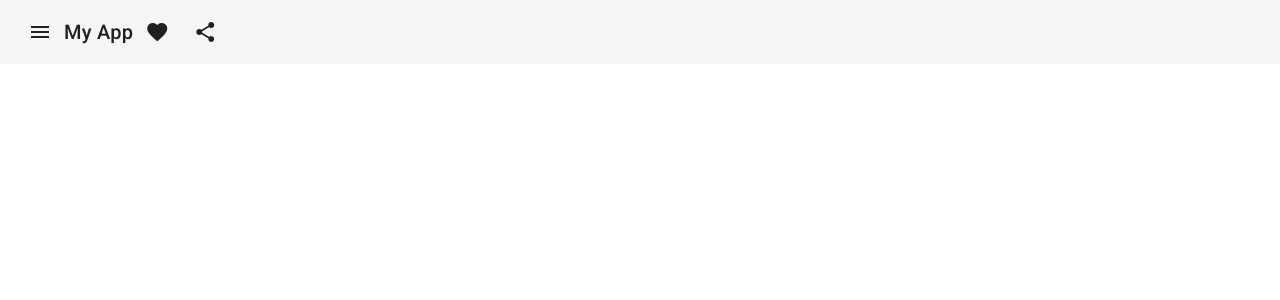
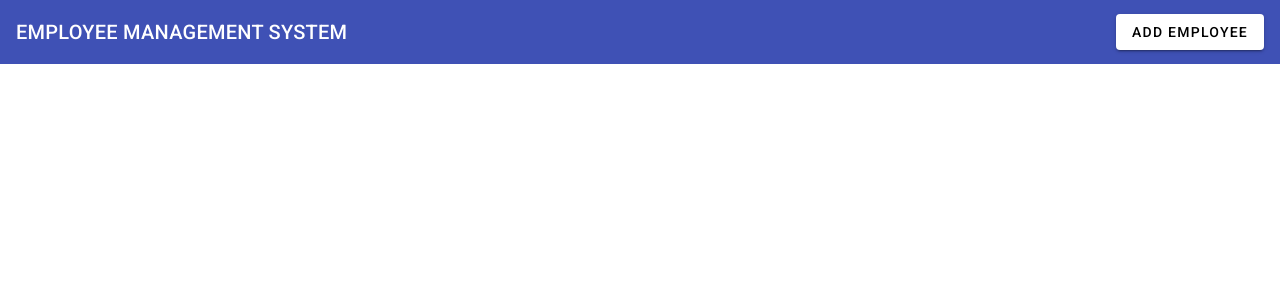
Before and after one commit to kudawela/ems_ui, an Angular app in the folder ems-uiapp/: page / in a window 1280 px wide. Shown: the top 300 px of the page. Built offline with nearby package versions, Linux system fonts and the light colour scheme.

Commit message:
Finalise Tool bar with Add button

```diff
--- a/ems-uiapp/src/app/app.component.html
+++ b/ems-uiapp/src/app/app.component.html
@@ -1,13 +1,7 @@
-<mat-toolbar>
-  <button mat-icon-button class="example-icon" aria-label="Example icon-button with menu icon">
-    <mat-icon>menu</mat-icon>
-  </button>
-  <span>My App</span>
+<mat-toolbar color="primary">
+  <span>EMPLOYEE MANAGEMENT SYSTEM</span>
   <span class="example-spacer"></span>
-  <button mat-icon-button class="example-icon favorite-icon" aria-label="Example icon-button with heart icon">
-    <mat-icon>favorite</mat-icon>
-  </button>
-  <button mat-icon-button class="example-icon" aria-label="Example icon-button with share icon">
-    <mat-icon>share</mat-icon>
+  <button mat-raised-button>
+    ADD EMPLOYEE
   </button>
 </mat-toolbar>
--- a/ems-uiapp/src/app/app.component.scss
+++ b/ems-uiapp/src/app/app.component.scss
@@ -0,0 +1,3 @@
+.example-spacer {
+    flex: 1 1 auto;
+}
```
